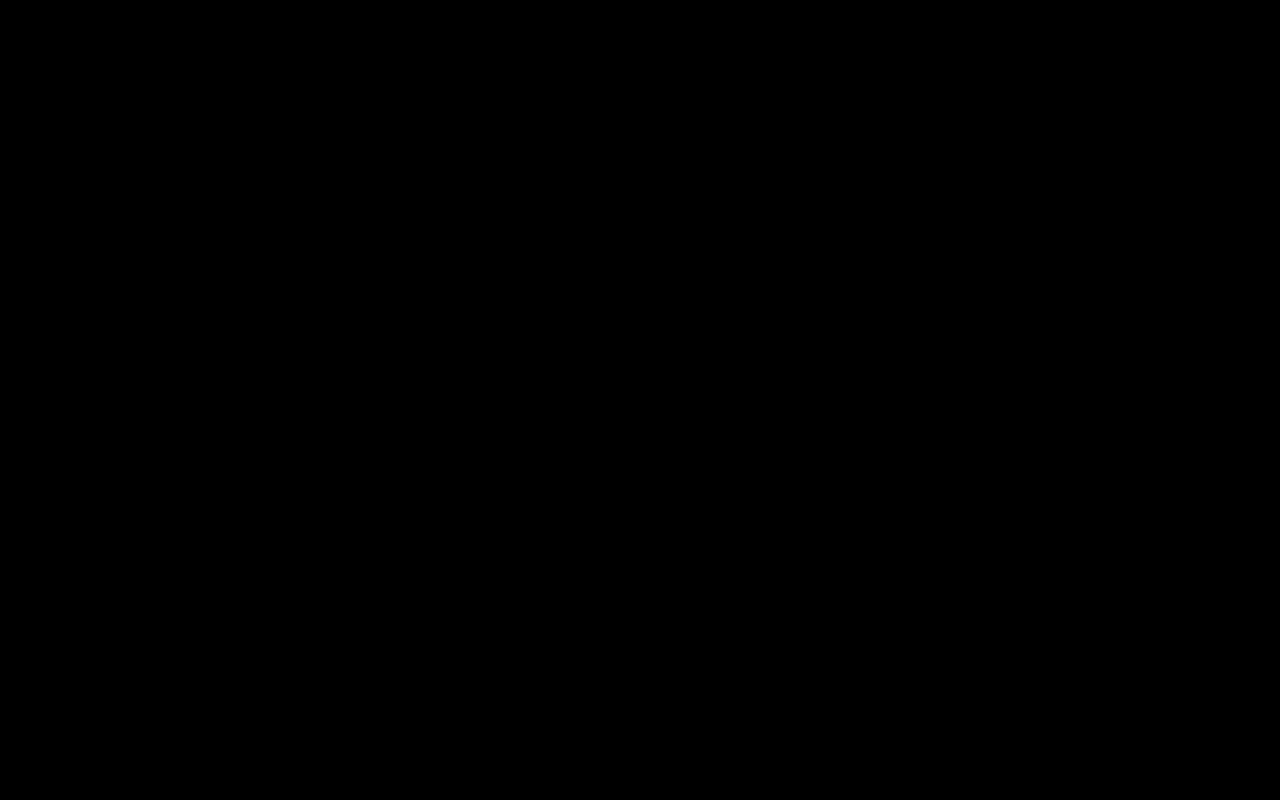
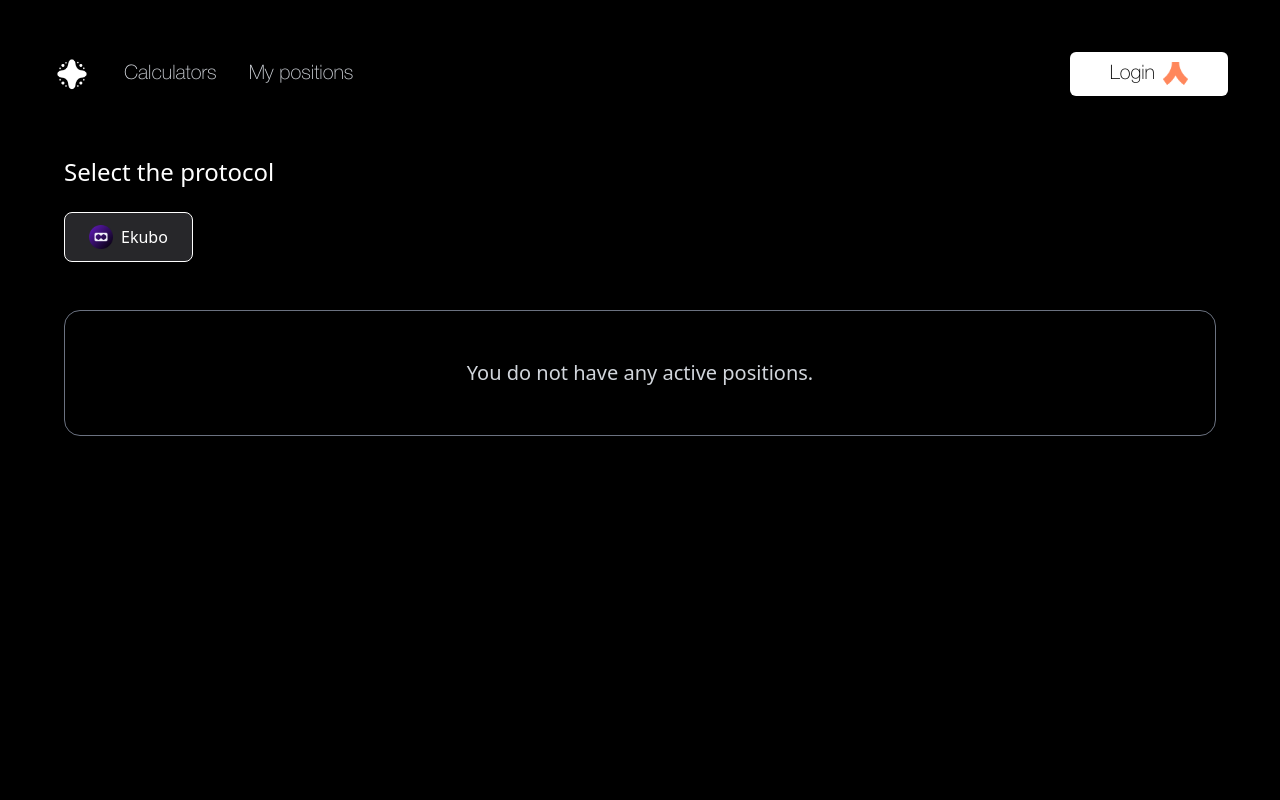
Before and after one commit to undefinedorgcr/lumos-frontend, a Next.js app: page /mypositions in a window 1280 px wide. Shown: the top 800 px of the page. Built offline with nearby package versions, Linux system fonts and the light colour scheme.

Commit message:
feat-4 adding my positions page + navbar component

```diff
--- a/src/app/mypositions/page.tsx
+++ b/src/app/mypositions/page.tsx
@@ -1,6 +1,57 @@
+'use client'
+
+import Footer from "@/components/ui/footer";
+import Navbar from "@/components/ui/navbar";
+import Image from 'next/image'
+import { useState } from "react";
+
 export default function MyPositions() {
-    return (
-      <>
-      </>
-    );
+  const protocols = ["Ekubo"];
+  const [protocol, setProtocol] = useState("Ekubo");
+
+  function handleProtocolChange(pProtocol: string) {
+    setProtocol(pProtocol)
   }
+
+  return (
+    <div className="min-h-screen p-6">
+      <Navbar></Navbar>
+
+      <div className="min-h-screen bg-black text-white p-8">
+        <div className="max-w-6xl mx-auto">
+          <h1 className="text-2xl mb-6">Select the protocol</h1>
+
+          <div className="flex gap-4 mb-12">
+            {protocols.map((p) => (
+              <button
+                key={p}
+                onClick={() => handleProtocolChange(p)}
+                className={`flex items-center gap-2 px-6 py-3 rounded-lg transition-colors
+                  ${protocol === p ? 'bg-zinc-800' : 'bg-zinc-900'}
+                  ${protocol === p ? 'border border-white' : ''}
+                  hover:bg-zinc-700`}
+              >
+                <div className="w-6 h-6 flex items-center justify-center">
+                  <Image
+                    src={`/images/${p}Logo.png`}
+                    width={30}
+                    height={30}
+                    alt={`${p} logo`}
+                    className="pointer-events-none"
+                  />
+                </div>
+                <span>{p}</span>
+              </button>
+            ))}
+          </div>
+
+          <div className="border border-gray-500 rounded-2xl p-12 flex items-center justify-center">
+            <p className="text-xl text-gray-300">You do not have any active positions.</p>
+          </div>
+        </div>
+      </div>
+
+      <Footer></Footer>
+    </div>
+  );
+}
--- a/src/app/page.tsx
+++ b/src/app/page.tsx
@@ -8,7 +8,7 @@ const LandingPage = () => {
     <div className="min-h-screen p-6">
       <nav className="flex justify-between items-center m-7">
         <div className="text-xl flex gap-8">
-          <a href="#" className="text-gray-300 hover:text-white font-neuethin transition duration-300">Pools</a>
+          {/* <a href="#" className="text-gray-300 hover:text-white font-neuethin transition duration-300">Pools</a> */}
           <a href="/calculators" className="text-gray-300 hover:text-white font-neuethin transition duration-300">Calculators</a>
           <a href="mypositions" className="text-gray-300 hover:text-white font-neuethin transition duration-300">My positions</a>
         </div>
--- a/src/components/ui/connectWallet.tsx
+++ b/src/components/ui/connectWallet.tsx
@@ -1,17 +1,40 @@
+'use client';
 import Image from 'next/image'
+import { useState } from 'react';
 
 export default function WalletConnector() {
+    const [isHover, setIsHover] = useState(false);
+
+    function handleArgentLogoChange() {
+        setIsHover(!isHover);
+    }
+
     return (
-        <div>
-            <button className="text-xl font-neuethin bg-white text-black px-10 py-2 rounded-md flex items-center gap-2">
-                Login
+        <button
+            onMouseEnter={handleArgentLogoChange}
+            onMouseLeave={handleArgentLogoChange}
+            className="text-xl font-neuethin bg-white text-black px-10 py-2 rounded-md flex items-center gap-2
+                      hover:bg-[#FF875C] hover:text-white transition duration-500"
+        >
+            Login
+            {!isHover &&
                 <Image
                     src="/images/ArgentLogo.png"
-                    width={35}
-                    height={35}
+                    width={25}
+                    height={25}
                     alt="Lumos app logo"
+                    className="pointer-events-none"
                 />
-            </button>
-        </div>
+            }
+            {isHover &&
+                <Image
+                    src="/images/LightArgentLogo.png"
+                    width={25}
+                    height={25}
+                    alt="Lumos app logo"
+                    className="pointer-events-none"
+                />
+            }
+        </button>
     );
 }
--- /dev/null
+++ b/src/components/ui/navbar.tsx
@@ -0,0 +1,25 @@
+/* eslint-disable @next/next/no-html-link-for-pages */
+import WalletConnector from "./connectWallet";
+import Image from 'next/image'
+
+export default function Navbar() {
+    return (
+        <nav className="flex justify-between items-center m-7">
+            <div className="flex items-center gap-8">
+                <a href="/" className="justify-items-center">
+                    <Image
+                        src="/images/LumosLogo.png"
+                        width={40}
+                        height={40}
+                        alt="Lumos app logo"
+                    />
+                </a>
+                <div className="text-xl flex gap-8">
+                    <a href="/calculators" className="text-gray-300 hover:text-white font-neuethin transition duration-300">Calculators</a>
+                    <a href="mypositions" className="text-gray-300 hover:text-white font-neuethin transition duration-300">My positions</a>
+                </div>
+            </div>
+            <WalletConnector></WalletConnector>
+        </nav>
+    );
+}
```
Also changed, not shown: public/images/ArgentLogo.png, public/images/LightArgentLogo.png (added).
